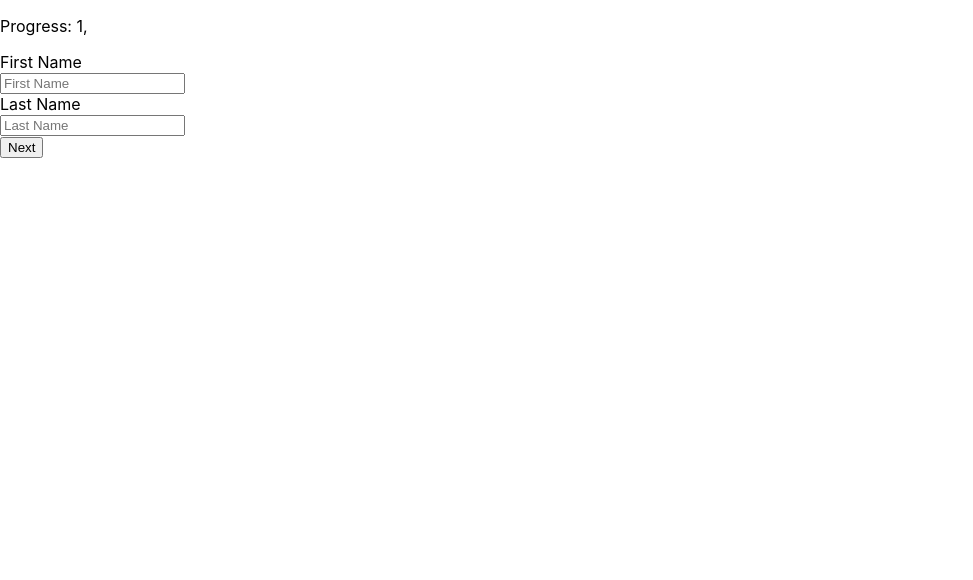
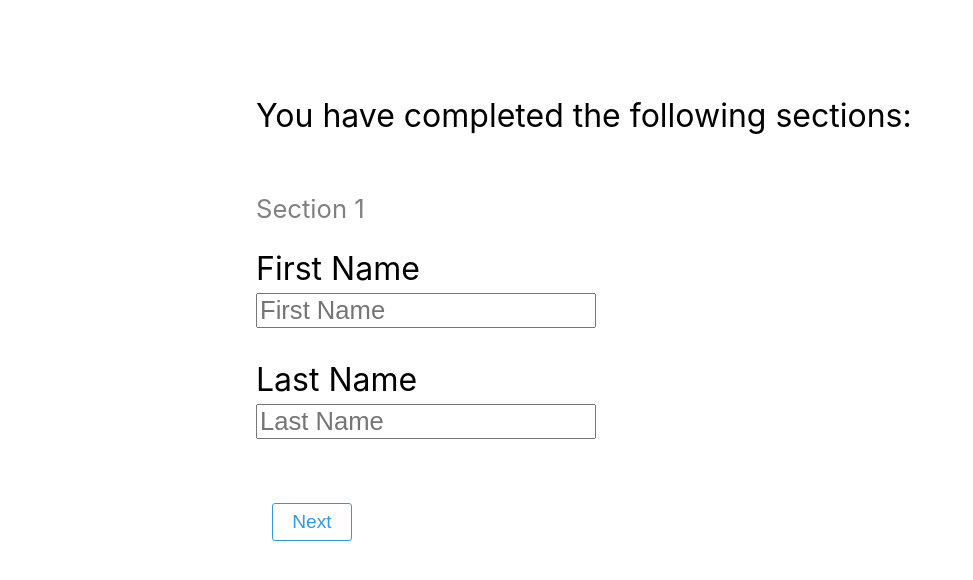
Before and after one commit to keef-v/wizard-form, a React (Create React App) app: page / in a window 1280 px wide. Shown: the top 580 px of the page, without its empty margins (0-973 px from the left). Built offline with nearby package versions, Linux system fonts and the light colour scheme.

Commit message:
tidied up styles

```diff
--- a/src/App.js
+++ b/src/App.js
@@ -2,7 +2,7 @@ import React, { Component } from "react";
 import { Provider } from "react-redux";
 import store from "./store";
 import WizardForm from "./components/wizardForm";
-// import "./styles.css";
+import "./styles.css";
 
 class App extends Component {
 
--- a/src/components/styles.css
+++ b/src/components/styles.css
@@ -1,11 +1,14 @@
+
+body {font-size: 2em;}
 img {
   max-height: 240px;
   margin: 0 auto;
 }
 
 .app-container {
-  width: 500px;
-  margin: 30px auto;
+display: flex;
+    flex-direction: column;
+    padding: 2em 8em 2em 8em;
 }
 
 .clear {
@@ -29,10 +32,10 @@ img {
 .image-container {
   align-items: center;
   display: flex;
-  width: 85%;
+  width: 100%;
   height: 80%;
   float: left;
-  margin: 15px 10px 10px 37px;
+  margin: 15px 10px 10px 10px;
   text-align: center;
 }
 
@@ -55,3 +58,44 @@ img {
   cursor: pointer;
   height: 300px;
 }
+ form > div {margin-bottom: 1em;}
+
+.form-buttons {
+  display: flex;
+  justify-content: flex-start;
+  padding: 1em 0 0 0;
+}
+ .form-buttons button {
+  margin-left: 16px;
+}
+
+.a-btn, .a-btn--filled {
+  padding: .35em 1em;
+  box-shadow: 0 30px 60px -30px rgba(0, 0, 0, 0.5);
+  cursor: pointer;
+  border: 1px solid #3498db;
+  background-color: #fff;
+  transition: all 146ms ease;
+  font-size: 1.2rem;
+  border-radius: 3px;
+  color: #3498db;
+}
+.a-btn:enabled:hover, .a-btn--filled:enabled:hover {
+  background-color: #3498db;
+  color: #fff;
+  box-shadow: 0 8px 6px -6px rgba(0, 0, 0, 0.3);
+}
+.a-btn--filled {
+  background-color: #3498db;
+  border-color: #3498db;
+  color: #fff;
+}
+.a-btn--filled:enabled:hover {
+  background-color: #2980b9;
+  border-color: #2980b9;
+}
+.a-btn:disabled, .a-btn--filled:disabled {
+  background-color: #ecf0f1;
+  border-color: #bdc3c7;
+  color: #6a6a6a;
+}
--- a/src/components/wizardForm.jsx
+++ b/src/components/wizardForm.jsx
@@ -29,7 +29,7 @@ class WizardForm extends Component {
         const { page ,progressTracker} = this.state;
 
         return (
-            <div><ProgressTracker currentpage={page}/>
+            <div className='app-container' ><ProgressTracker currentpage={page}/>
 
 
 
@@ -77,9 +77,9 @@ class ProgressTracker extends Component {
     render() {
         var stepsCompleted=[];
         const { progressTracker } = this.state;
-        for (let i = 0; i <progressTracker; i++) stepsCompleted.push(<span>{i+1},</span>);
+        for (let i = 1; i <progressTracker; i++) stepsCompleted.push(<span>{i},</span>);
 
-        return <p>Progress: {stepsCompleted} </p>
+        return <p>You have completed the following sections: {stepsCompleted} </p>
     }
 
 }
--- a/src/components/wizardFormFirstPage.jsx
+++ b/src/components/wizardFormFirstPage.jsx
@@ -39,10 +39,11 @@ const WizardFormFirstPage = (props) => {
     const { handleSubmit } = props
     return (
         <form onSubmit={handleSubmit}>
+            <p className='section'>Section 1</p>
             <Field name="firstName" type="text" component={renderField} label="First Name" />
             <Field name="lastName" type="text" component={renderField} label="Last Name" />
-            <div>
-                <button type="submit" className="next">Next</button>
+            <div className='form-buttons'>
+                <button type="submit" className="next a-btn">Next</button>
             </div>
         </form>
     )
--- a/src/components/wizardFormSecondPage.jsx
+++ b/src/components/wizardFormSecondPage.jsx
@@ -44,6 +44,7 @@ const WizardFormSecondPage = (props) => {
     const { handleSubmit, previousPage } = props
     return (
         <form onSubmit={handleSubmit}>
+            <p className='section'>Section 2</p>
             <Field name="email" type="email" component={renderField} label="Email" />
             <div>
                 <label>Sex</label>
@@ -53,9 +54,9 @@ const WizardFormSecondPage = (props) => {
                     <Field name="sex" component={renderError} />
                 </div>
             </div>
-            <div>
-                <button type="button" className="previous" onClick={previousPage}>Previous</button>
-                <button type="submit" className="next">Next</button>
+            <div className='form-buttons'>
+                <button type="button" className="previous a-btn" onClick={previousPage}>Previous</button>
+                <button type="submit" className="next a-btn">Next</button>
             </div>
         </form>
     )
--- a/src/components/wizardFormThirdPage.jsx
+++ b/src/components/wizardFormThirdPage.jsx
@@ -62,6 +62,8 @@ constructor(props) {
         state : { imageFile: [] }
     };
     const { handleSubmit, previousPage } = props
+    this.handleSubmit=handleSubmit;
+    this.previousPage=previousPage;
 }
     handleFormSubmit = formProps => {
         const fd = new FormData();
@@ -89,9 +91,10 @@ constructor(props) {
 render() {
     return (
         <form onSubmit={this.handleSubmit}>
+            <p className='section'>Section 3</p>
 
             <div>
-                <label>Document</label>
+                <label>Upload your documents here</label>
                 <div>
 
 
@@ -104,7 +107,10 @@ render() {
                         validate={[imageIsRequired]}
 
                     />
-                    <button  type="submit" />
+                    <div className='form-buttons'>
+                        <button type="button" className="previous a-btn" onClick={this.previousPage}>Previous</button>
+                        <button type="submit" className='a-btn--filled'>Ready to submit</button>
+                    </div>
                 </div>
             </div>
 
--- /dev/null
+++ b/src/styles.css
@@ -0,0 +1,66 @@
+img {
+  max-height: 240px;
+  margin: 0 auto;
+}
+
+.app-container {
+display:flex;
+ flex-direction: column;
+}
+
+.clear {
+  clear: both;
+}
+
+.details,
+.title {
+  text-align: center;
+}
+
+.error {
+  margin-top: 4px;
+  color: red;
+}
+
+.has-error {
+  border: 1px dotted red;
+}
+
+.image-container {
+  align-items: center;
+  display: flex;
+  width: 85%;
+  height: 80%;
+  float: left;
+  margin: 15px 10px 10px 37px;
+  text-align: center;
+}
+
+.preview-container {
+  height: 335px;
+  width: 100%;
+  margin-bottom: 10px;
+}
+
+.placeholder-preview,
+.render-preview {
+  text-align: center;
+  background-color: #efebeb;
+  height: 100%;
+  width: 100%;
+  border-radius: 5px;
+}
+
+.upload-container {
+  cursor: pointer;
+  height: 300px;
+}
+.section {
+  font-size: 0.8em;
+  color: gray;
+}
+
+
+input {    font-size: 0.8em;
+
+  }
```
